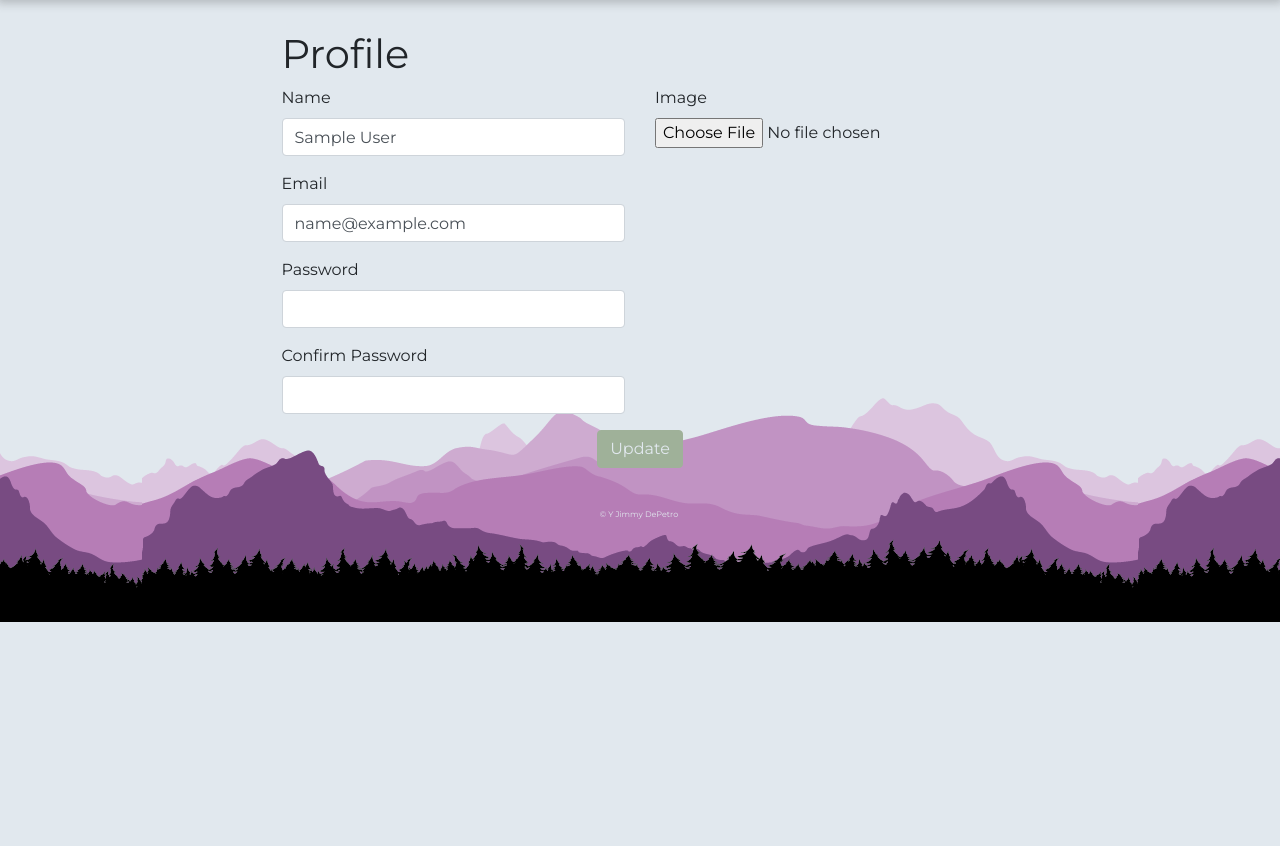
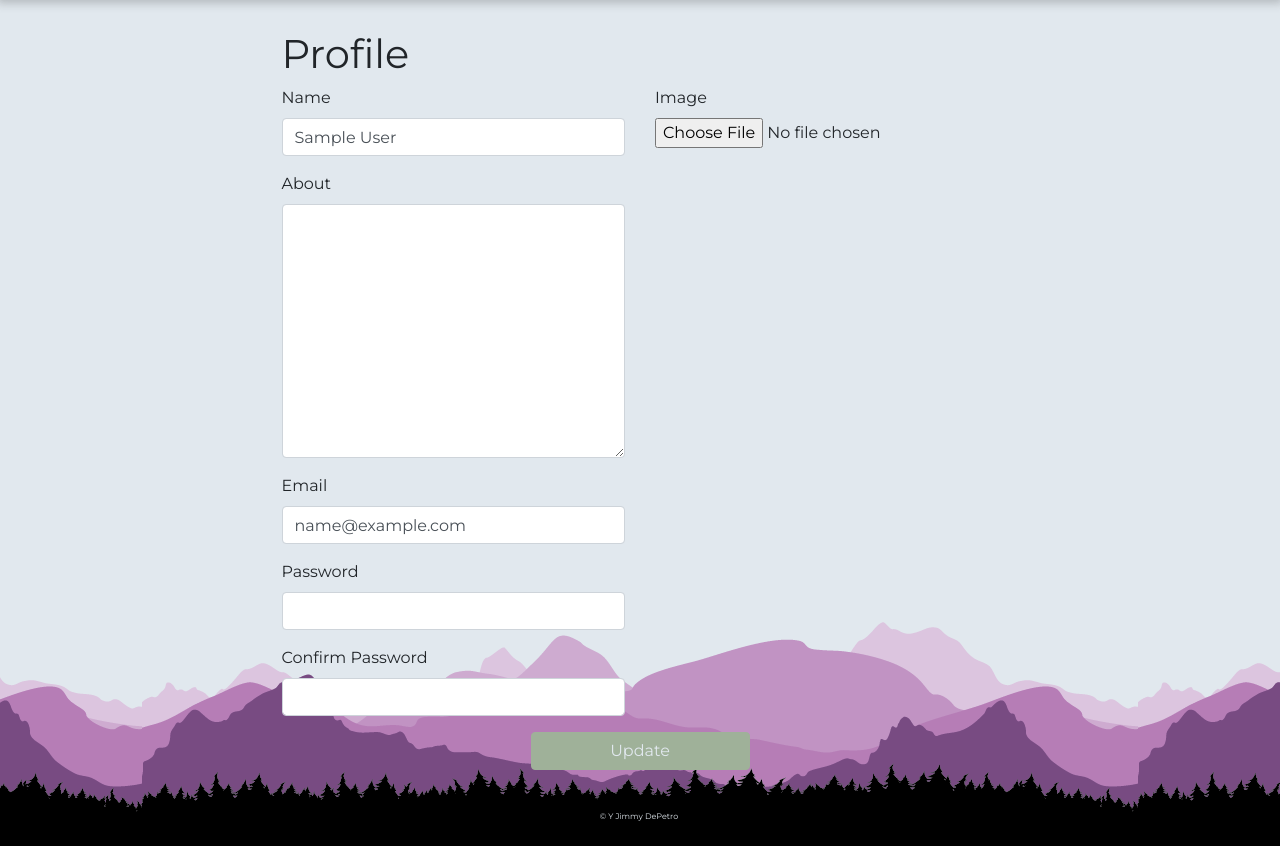
Before and after one commit to jwdepetro/avocadoist-flask, a Flask app: page /profile in a window 1280 px wide. Shown: the part 178-1024 px from the top of the page. Before the commit the page ends 800 px from the top, so only its background shows below. Run offline with Flask 2, Linux system fonts and the light colour scheme; the visitor is signed in with stand-in values (Sample User, id 1); data comes from the database, SQL or seed files in the repository; some libraries are stand-ins or nearby versions.

Commit message:
adding about to user

```diff
--- a/app/forms.py
+++ b/app/forms.py
@@ -22,6 +22,7 @@ class PostForm(FlaskForm):
 
 class UserForm(FlaskForm):
     name = StringField('Name', validators=[DataRequired()])
+    about = TextAreaField('About')
     email = StringField('Email', validators=[DataRequired(), Email()])
     password = PasswordField('Password')
     confirm_password = PasswordField('Confirm Password', validators=[EqualTo('password', message='Passwords do not match')])
--- a/app/models.py
+++ b/app/models.py
@@ -16,6 +16,7 @@ def load_user(id):
 class User(UserMixin, db.Model):
     id = db.Column(db.Integer, primary_key=True)
     name = db.Column(db.String(64))
+    about = db.Column(db.String(360))
     email = db.Column(db.String(120), index=True, unique=True)
     password_hash = db.Column(db.String(128))
     image_name = db.Column(db.String(120))
--- a/app/routes.py
+++ b/app/routes.py
@@ -46,6 +46,7 @@ def profile():
     if form.validate_on_submit():
         current_user.name = form.name.data
         current_user.email = form.email.data
+        current_user.about = form.about.data
         image = request.files.get('image')
         if image:
             current_user.save_image(image)
@@ -55,6 +56,7 @@ def profile():
     elif request.method == 'GET':
         form.name.data = current_user.name
         form.email.data = current_user.email
+        form.about.data = current_user.about
     return render_template('profile.html', form=form, title='Profile')
 
 
--- a/app/templates/profile.html
+++ b/app/templates/profile.html
@@ -10,6 +10,13 @@
                         {{ form.name.label }}
                         {{ form.name(size=32, class="form-control") }}
                         {% for error in form.name.errors %}
+                        <span>{{ error }}</span>
+                        {% endfor %}
+                    </div>
+                    <div class="form-group">
+                        {{ form.about.label }}
+                        {{ form.about(class="form-control", rows=10) }}
+                        {% for error in form.about.errors %}
                         <span>{{ error }}</span>
                         {% endfor %}
                     </div>
@@ -49,7 +56,9 @@
                 </div>
             </div>
             <div class="row justify-content-center">
-                {{ form.submit(class="btn btn-primary") }}
+                <div class="col-12 col-md-4">
+                    {{ form.submit(class="btn btn-primary btn-block") }}
+                </div>
             </div>
         </form>
     </div>
```
Also changed, not shown: migrations/versions/8c61d81ca352_adding_about_to_user.py (added, +28 -0 lines).
